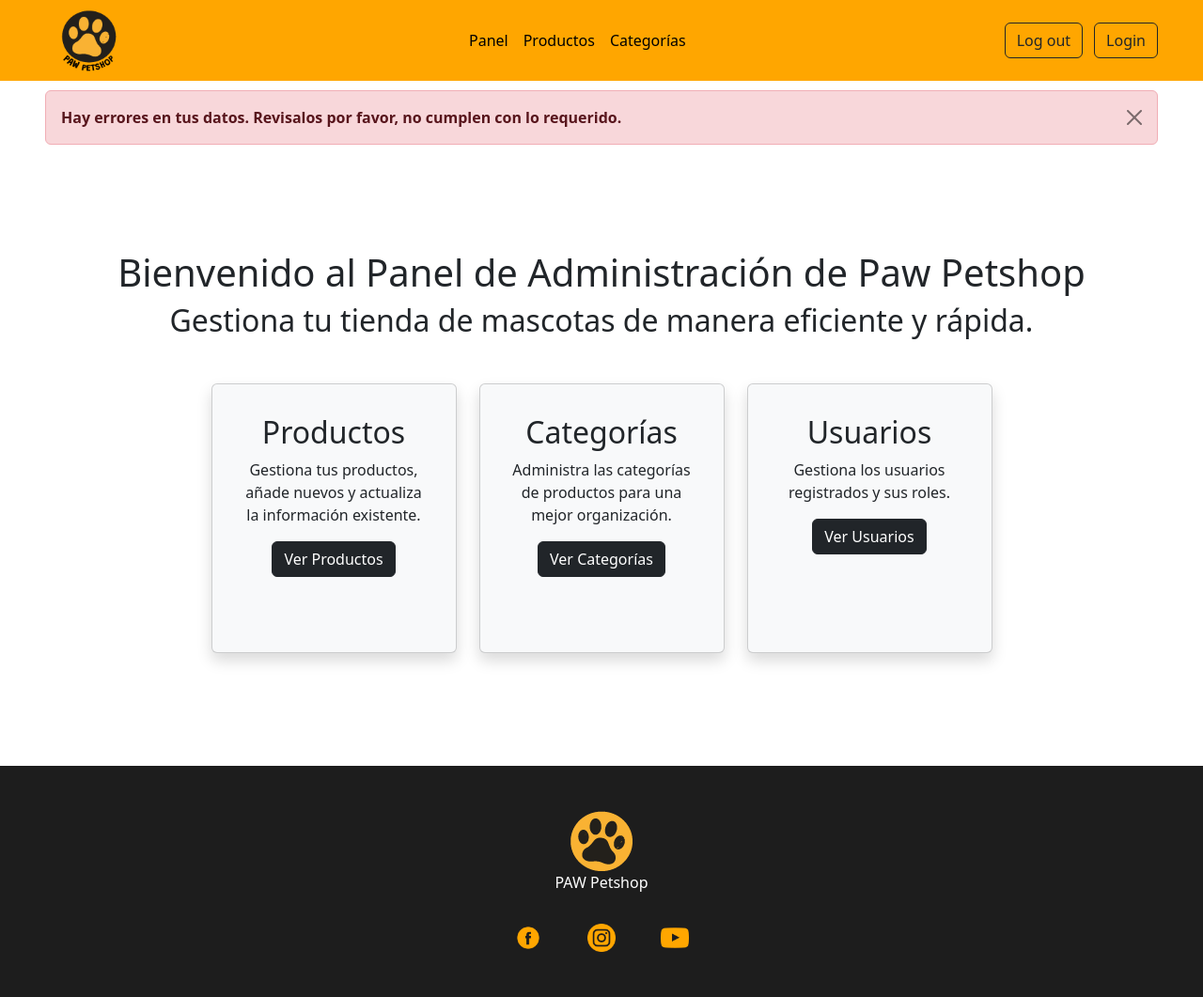
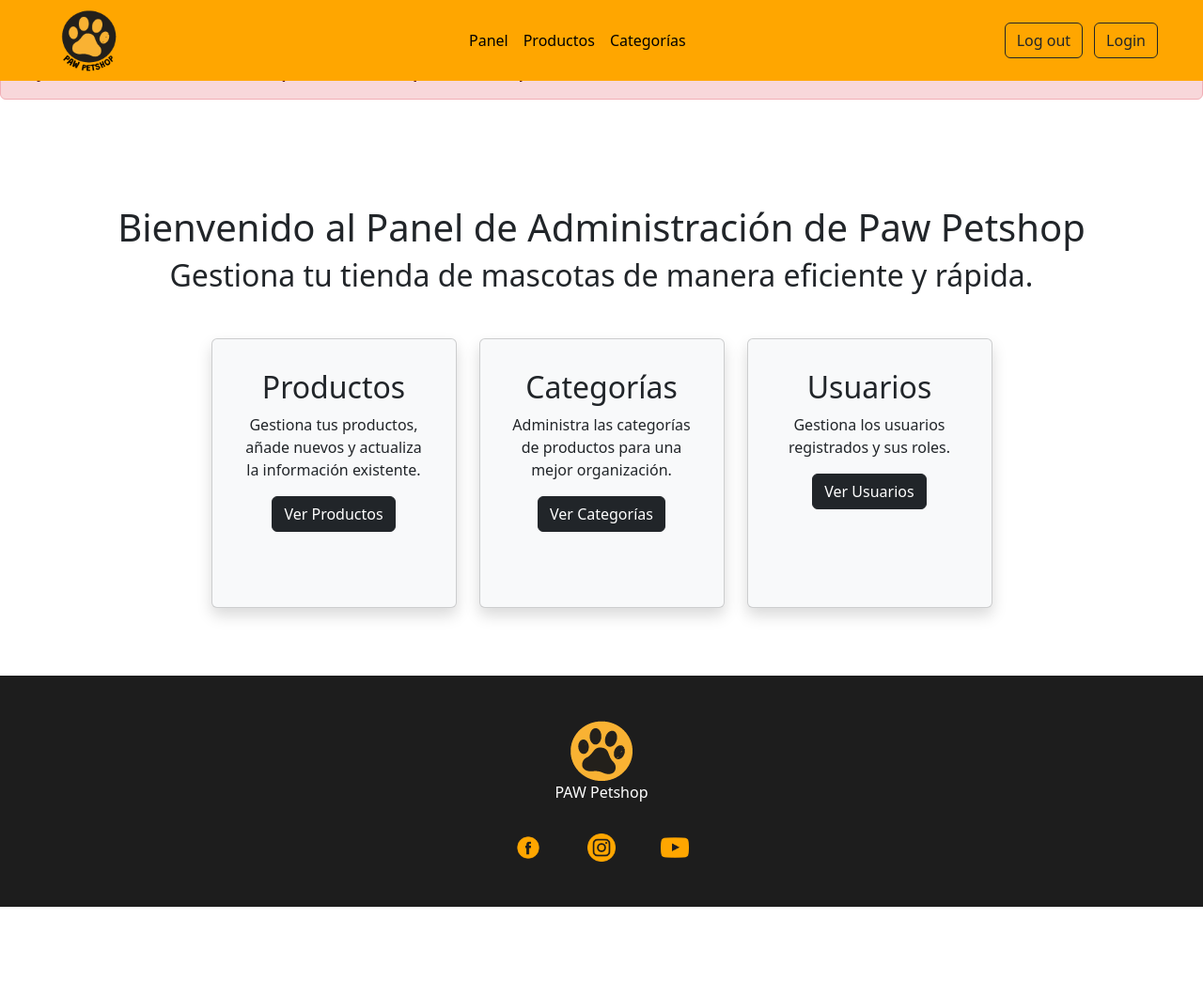
Before and after one commit to Lau-szutner/E-commerce-PHP, a PHP site: page /admin/index.php in a window 1280 px wide. Shown: the whole page at 94% size. After the commit the page ends 965 px from the top, so only its background shows below. Run offline with PHP 8.4, Linux system fonts and the light colour scheme; the visitor is signed in with stand-in values (Sample User, id 1).

Commit message:
Revert "Merge branch 'main' of https://github.com/Lau-szutner/E-commerce-PHP"
This reverts commit 57b8d0c0a83b0cd9631c2ebaa55161b5ba807b39, reversing
changes made to 18092b7c2e01091efbfd3c462e79e13e62d9b71c.

```diff
--- a/sitio/admin/index.php
+++ b/sitio/admin/index.php
@@ -124,7 +124,7 @@ unset($_SESSION['mensajeFeedbackTipo']);
       </nav>
     </header>
 
-    <main class="mt-5 p-5">
+    <main class="mt-5">
       <?php
       if($mensajeFeedback !== null):
       ?>
--- a/sitio/index.php
+++ b/sitio/index.php
@@ -70,9 +70,9 @@ $rutaConfig = $rutas[$vista];
         </div>
 
         <div id="login">
-
-          <a href="../sitio/admin/index.php?seccion=login" class="btn btn-outline-dark">Login</a>
-
+          <form class="d-flex"> <!-- Utilizamos ml-auto para enviar el botón a la izquierda -->
+            <button class="btn btn-outline-dark ">Login</button>
+          </form>
         </div>
 
       </div>
```
